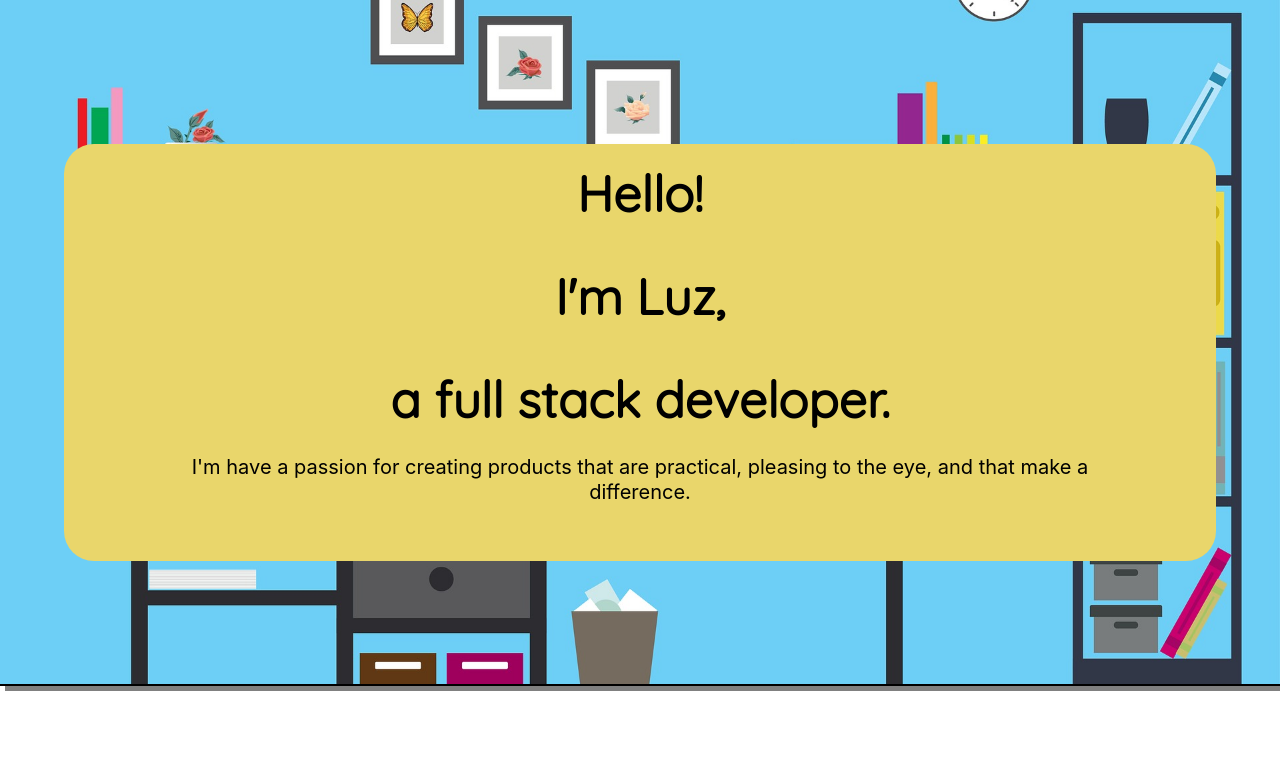
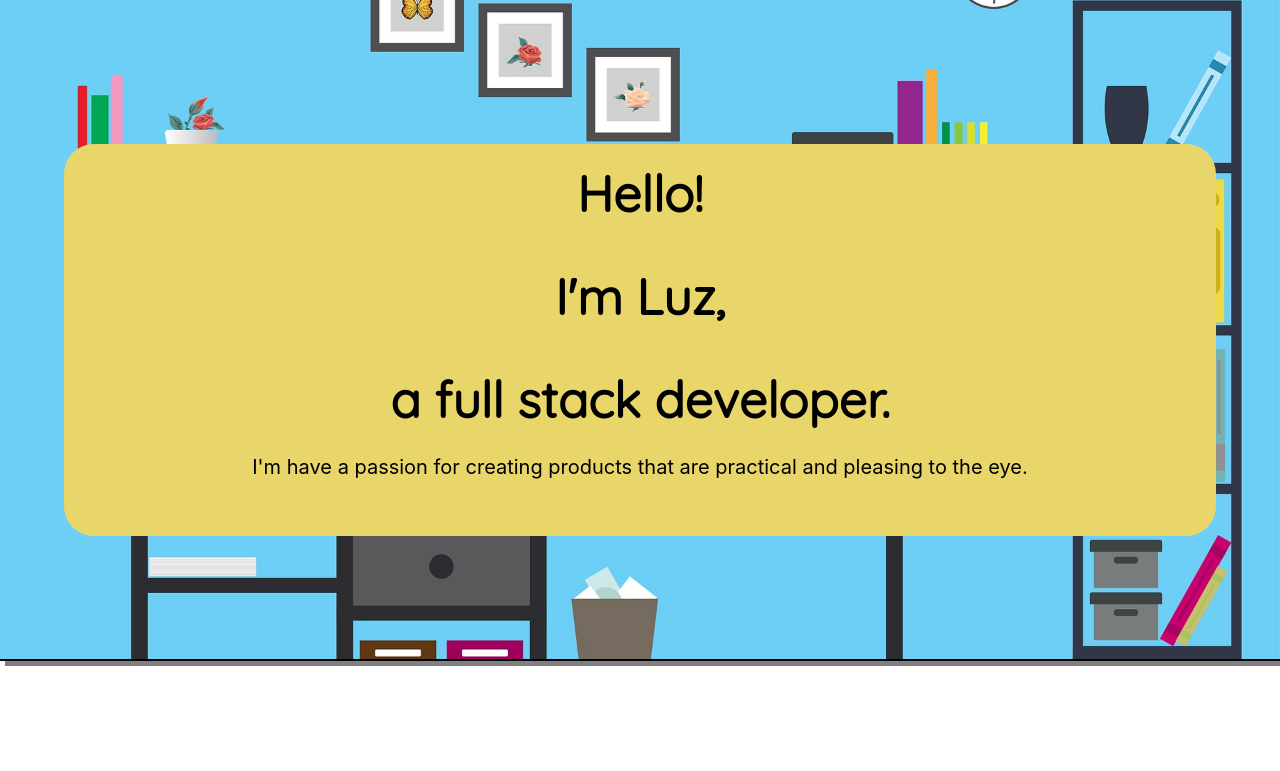
Before and after one commit to lhernandez5/PortfolioApp, a React (Create React App) app in the folder client/: page / in a window 1280 px wide. Shown: the top 771 px of the page. Built offline with nearby package versions, Linux system fonts and the light colour scheme.

Commit message:
added a component

```diff
--- /dev/null
+++ b/client/src/components/BodyHero/BodyHero.css
@@ -0,0 +1,8 @@
+.hero {
+    width: 100%;
+    background-color: rgb(233, 214, 107);
+    margin: 10% 0% 5% 0%;
+    border-top: 2px solid black;
+    border-bottom: 2px solid black;
+    box-shadow: 5px 5px gray;
+}
--- /dev/null
+++ b/client/src/components/BodyHero/BodyHero.js
@@ -0,0 +1,17 @@
+import React from "react";
+import "./BodyHero.css";
+
+
+const BodyHero = props => (
+    <section class="hero">
+    <div class="hero-body">
+      <div class="container">
+        <h1 class="title">
+          {props.header}
+        </h1>
+      </div>
+    </div>
+  </section>
+);
+
+export default BodyHero;
--- a/client/src/components/Hero/index.js
+++ /dev/null
@@ -1 +0,0 @@
-export {default} from "./Hero.js"
--- a/client/src/components/Page/Page.js
+++ b/client/src/components/Page/Page.js
@@ -1,19 +1,20 @@
 import React, { Component } from "react";
 import Intro from "../Intro/Intro.js";
-import Hero from "../Hero/Hero.js";
+import TopHero from "../TopHero/TopHero.js";
 import Card from "../Card/Card.js";
 import { Col, Row, Wrapper } from "../Grid/index.js";
 import Footer from "../Footer/index.js";
 import Header from "../Header/Header.js";
 import Button from "../Button/Button.js";
-// import Icon from "../Icon/Icon.js";
+// import BodyHeader from "../BodyHero/BodyHero.js";
 import "./Page.css";
 
 class Container extends Component {
   render() {
     return (
       <div>
-        <Hero />
+        <TopHero />
+        {/* <BodyHeader header={"About Me"} /> */}
         <Wrapper>
           <Header>About Me</Header>
           <Row>
@@ -22,6 +23,7 @@ class Container extends Component {
             </Col>
           </Row>
         </Wrapper>
+        {/* <BodyHeader header={"My Works"} /> */}
         <Wrapper>
           <Header>My Works</Header>
           <Row>
@@ -174,6 +176,7 @@ class Container extends Component {
             </Col>
           </Row>
         </Wrapper>
+        {/* <BodyHeader header={"Links"} /> */}
         <Wrapper>
           <Header>Github? Resume? LinkedIn?</Header>
           <Row>
--- a/client/src/components/Hero/Hero.css
+++ b/client/src/components/TopHero/TopHero.css
@@ -2,7 +2,7 @@
   font-family: "Quicksand", sans-serif;
   font-size: 50px;
   color: black !important;
-  margin: 0% 5% 10% 5%;
+  /* margin: 0% 5% 0% 10%; */
   text-align: center;
   padding-top: 2%;
 }
@@ -17,7 +17,7 @@
 }
 .subtitle {
   color: black !important;
-  margin: 5% 10% 5% 10%;
+  margin: 10% 10% 5% 10%;
   padding-top: 2%;
   text-align: center;
 }
--- a/client/src/components/Hero/Hero.js
+++ b/client/src/components/TopHero/TopHero.js
@@ -1,8 +1,8 @@
 import React from "react";
-import "./Hero.css";
+import "./TopHero.css";
 
 
-const Hero = () => (
+const TopHero = () => (
   <section className="hero is-primary is-medium">
     <div className="hero-body">
       <div className="hero container">
@@ -10,12 +10,12 @@ const Hero = () => (
         <h1 className="title"> I'm Luz,</h1>
         <h1 className="title">a full stack developer.</h1>
         <h2 className="subtitle">
-          I'm have a passion for creating products that are practical, pleasing
-          to the eye, and that make a difference.
+          I'm have a passion for creating products that are practical and pleasing
+          to the eye.
         </h2>
       </div>
     </div>
   </section>
 );
 
-export default Hero;
+export default TopHero;
--- /dev/null
+++ b/client/src/components/TopHero/index.js
@@ -0,0 +1 @@
+export {default} from "./TopHero.js"
```
Also changed, not shown: client/src/components/BodyHero/index.js (added), client/src/components/TopHero/luzhernandez.jpg (renamed from client/src/components/Hero/luzhernandez.jpg).
